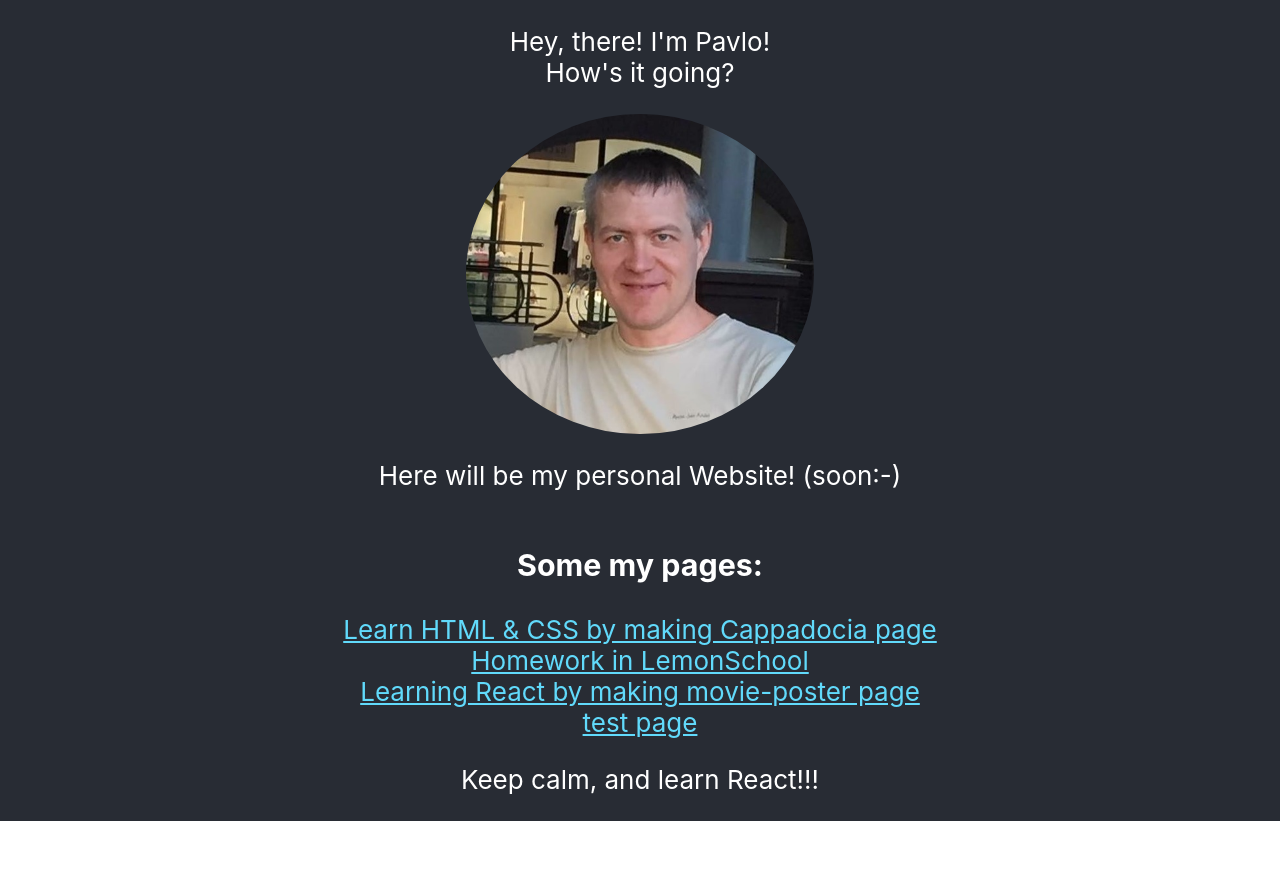
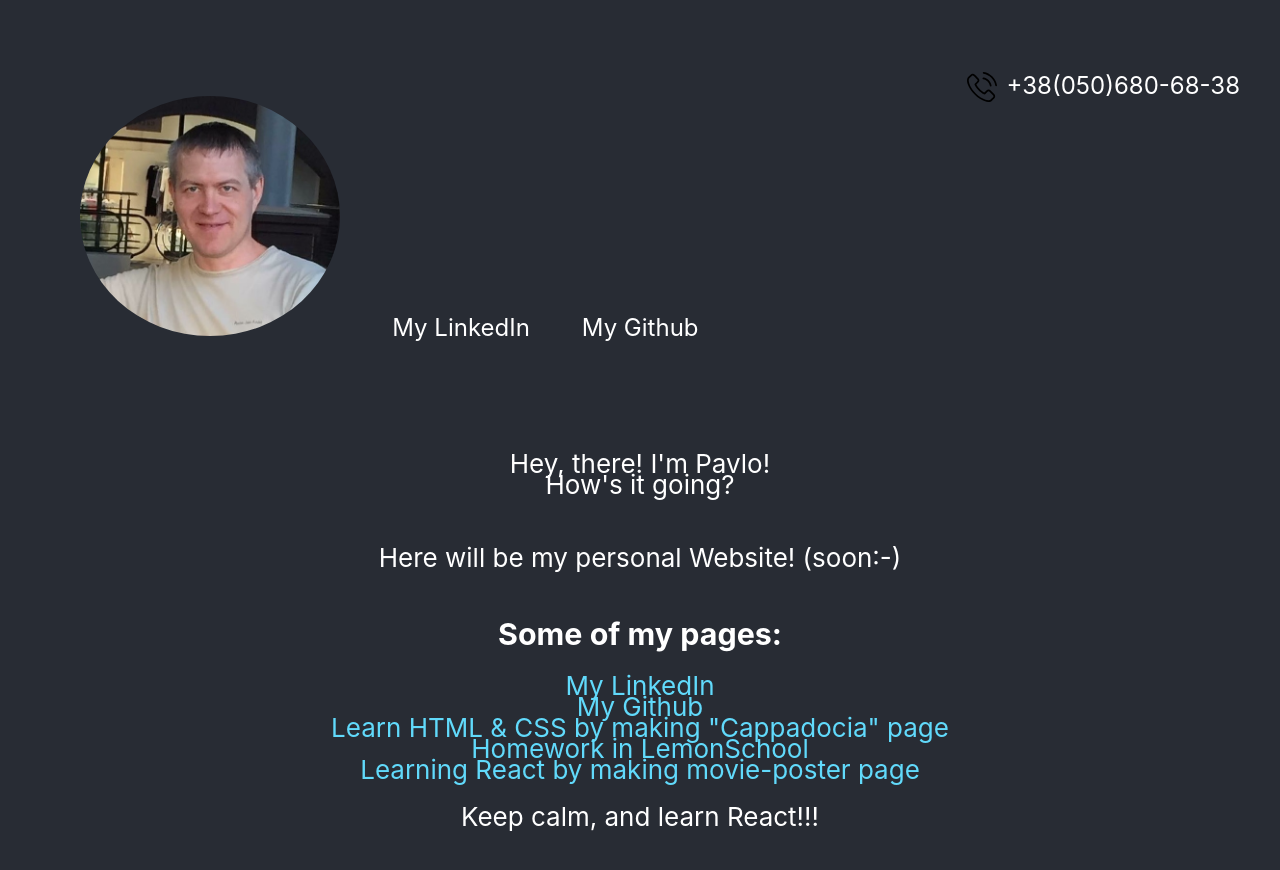
Before and after one commit to PechPavlo/personal-website, a React (Create React App) app: page / in a window 1280 px wide. Shown: the top 870 px of the page. Before the commit the page ends 821 px from the top, so only its background shows below. Built offline with nearby package versions, Linux system fonts and the light colour scheme.

Commit message:
added "Header" component

```diff
--- a/src/components/App.css
+++ b/src/components/App.css
@@ -1,3 +1,30 @@
+*,
+*::after,
+*::before {
+    box-sizing: border-box;
+}
+
+ul {
+  list-style: none;
+}
+
+a {
+  color          : inherit;
+  text-decoration: none;
+}
+
+body {
+  color      : #000;
+  font-size  : 18px;
+  line-height: 21px;
+}
+
+.container {
+  max-width: 1230px;
+  margin   : 0 auto;
+  padding  : 0 15px;
+}
+
 .App {
   text-align: center;
 }
@@ -27,13 +54,14 @@
 
 .App-link {
   color: #61dafb;
+  text-decoration: none;
 }
 
-@keyframes App-logo-spin {
+/* @keyframes App-logo-spin {
   from {
     transform: rotate(0deg);
   }
   to {
     transform: rotate(360deg);
   }
-}
+} */
--- a/src/components/App.js
+++ b/src/components/App.js
@@ -1,51 +1,52 @@
 import React from 'react';
-import pavlo1 from '../assets/img/pavlo1.jpg';
+import pavlo1 from '../assets/images/pavlo1.jpg';
+import Header from './Header/Header';
 import './App.css';
+
 
 function App() {
   return (
     <div className="App">
+      <Header />
       <header className="App-header">
-      <p>
-          Hey, there! I'm Pavlo!<br/>
+        <p>
+          Hey, there! I'm Pavlo!<br />
           How's it going?
           </p>
-        <img src={pavlo1} className="App-logo" alt="pavlo" />
+        {/* <img src={pavlo1} className="App-logo" alt="pavlo" /> */}
         <p>
           Here will be my personal Website! (soon:-)
         </p>
-        <h3>Some my pages:</h3>
+        <h3>Some of my pages:</h3>
+        <a
+          className="App-link"
+          href="https://www.linkedin.com/in/pavlo-pechenevskyi/"
+        >
+          My LinkedIn
+        </a>
+        <a
+          className="App-link"
+          href="https://github.com/PechPavlo"
+        >
+          My Github
+        </a>
         <a
           className="App-link"
           href="https://pechpavlo.github.io/cappadocia/"
-          target="_blank"
-          rel="noopener noreferrer"
         >
-          Learn HTML & CSS by making Cappadocia page
+          Learn HTML & CSS by making "Cappadocia" page
         </a>
         <a
           className="App-link"
           href="https://pechpavlo.github.io/HomeWork-9/"
-          target="_blank"
-          rel="noopener noreferrer"
         >
           Homework in LemonSchool
         </a>
         <a
           className="App-link"
           href="http://PechPavlo.github.io/movie-posters"
-          target="_blank"
-          rel="noopener noreferrer"
         >
           Learning React by making movie-poster page
-        </a>
-        <a
-          className="App-link"
-          href="http://PechPavlo.github.io/udemy-react"
-          target="_blank"
-          rel="noopener noreferrer"
-        >
-          test page
         </a>
         <p>Keep calm, and learn React!!!</p>
       </header>
--- /dev/null
+++ b/src/components/Header/Header.css
@@ -0,0 +1,58 @@
+/* .App-header {
+    background-color: #282c34;
+    min-height: 100vh;
+    display: flex;
+    flex-direction: column;
+    align-items: center;
+    justify-content: center;
+    font-size: calc(10px + 2vmin);
+    color: white;
+  } */
+
+  .header {
+    background-color: #282c34;
+    height             : 30vh;
+    color: white;
+}
+
+.header__top {
+    display        : flex;
+    justify-content: space-between;
+    padding-top    : 72px;
+    font-size      : 24px;
+    line-height    : 28px;
+
+}
+
+.header__phone {
+    padding-left: 40px;
+    position    : relative;
+}
+
+.header__phone::before {
+    content         : "";
+    position        : absolute;
+    background-image: url("../../assets/images/phone-icon.svg");
+    width           : 30px;
+    height          : 30px;
+    left            : 0;
+}
+
+
+.menu__list-item {
+    display: inline-block;
+}
+
+.menu__list-item+.menu__list-item {
+    margin-left: 52px;
+}
+
+.menu__list a:hover {
+    text-decoration: underline;
+}
+
+.menu__list-img {
+    height: 30vmin;
+    pointer-events: none;
+    border-radius: 50%;
+}
--- /dev/null
+++ b/src/components/Header/Header.js
@@ -0,0 +1,44 @@
+import React from 'react';
+import pavlo1 from '../../assets/images/pavlo1.jpg';
+import './Header.css' ;
+
+function header () {
+    return(
+<div className="header__div">
+    <header className="header">
+        <div className="container">
+            <div className="header__top">
+                <nav className="menu">
+                    <ul className="menu__list">
+                        <li className="menu__list-item">
+                        <img src={pavlo1} className="menu__list-img" alt="pavlo" />
+                        </li>
+                        <li className="menu__list-item">
+                            <a className="menu__list-linkedin"
+                             href="https://www.linkedin.com/in/pavlo-pechenevskyi/">
+                             My LinkedIn
+                             </a>
+                        </li>
+                        <li className="menu__list-item">
+                            <a className="menu__list-github"
+                            href="https://github.com/PechPavlo">
+                            My Github
+                            </a>
+                        </li>
+                        {/* <li className="menu__list-item">
+                            <a className="menu__list-link" href="#">link</a>
+                        </li>
+                        <li className="menu__list-item">
+                            <a className="menu__list-link" href="#">link</a>
+                        </li> */}
+                    </ul>
+                </nav>
+                <a className="header__phone" href="tel:+380506806838">+38(050)680-68-38</a>
+            </div>
+        </div>
+    </header>
+</div>
+    );
+};
+
+export default header;
```
Also changed, not shown: src/assets/images/pavlo1.jpg (renamed from src/assets/img/pavlo1.jpg), src/assets/images/phone-icon.svg (added).
